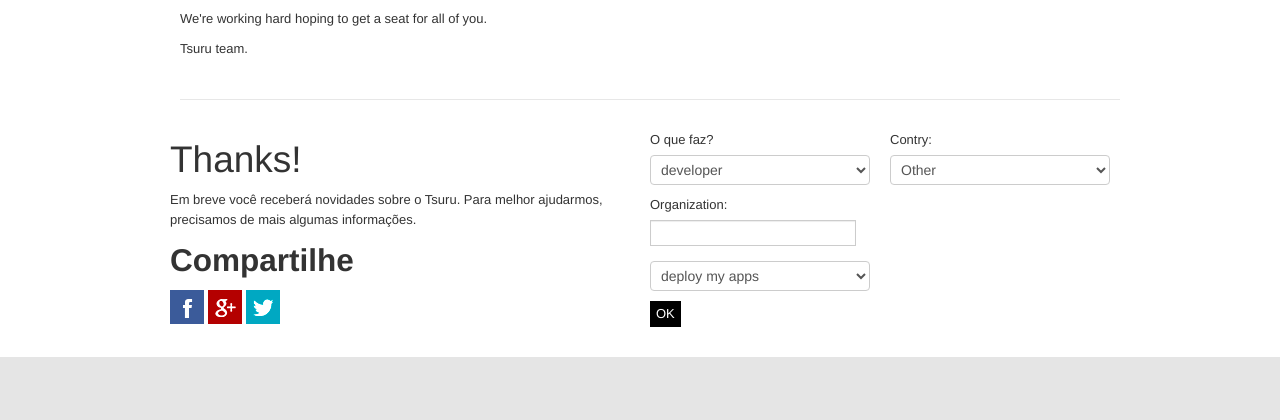
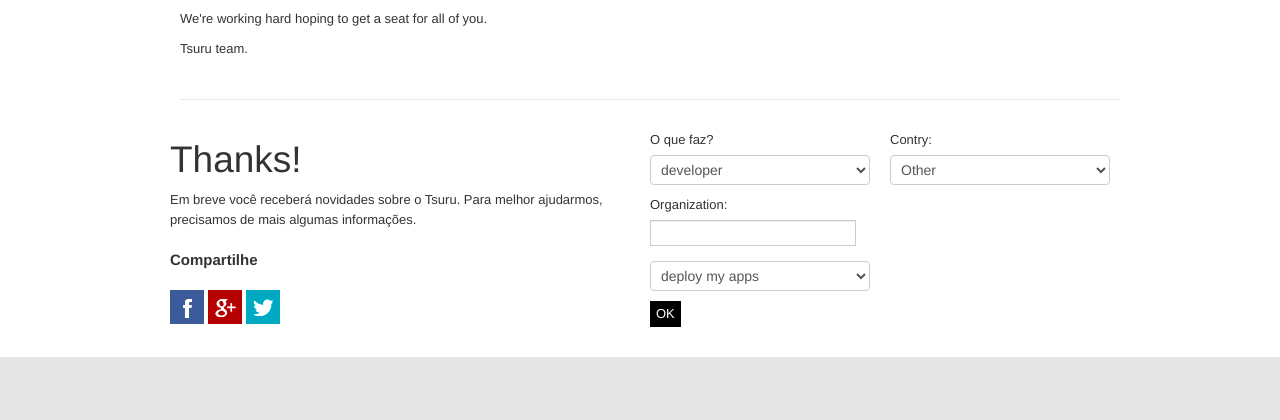
Before and after one commit to tsuru/tsuru.io, a Python web app: template templates/confirmation.html in a window 1280 px wide. Shown: the part 699-1119 px from the top of the page. Run offline with Jinja, Linux system fonts and the light colour scheme; the template is opened without the code that fills it, so the values that code supplies are empty; some libraries are stand-ins or nearby versions.

Commit message:
thanks h2 style.

```diff
--- a/static/css/index.css
+++ b/static/css/index.css
@@ -30,6 +30,10 @@
 .thanks h3 {
 	font-size: 37px;
 	font-weight: normal;
+}
+
+.thanks h2 {
+	font-size: 15px;
 }
 
 .navegation {
```
